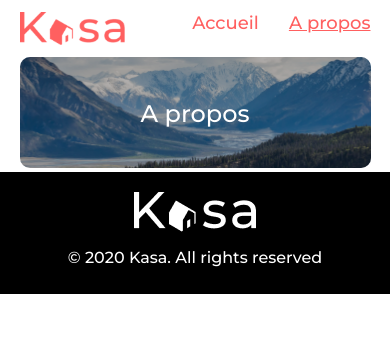
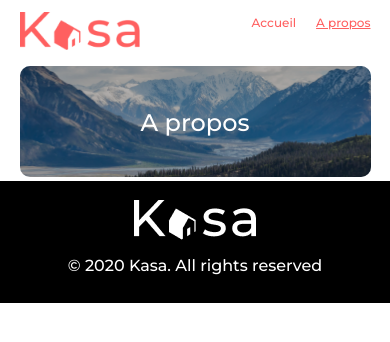
Before and after one commit to maud-vernet/kasa, a React (Create React App) app: page /a-propos in a window 390 px wide. Shown: the top 342 px of the page. Built offline with nearby package versions, Linux system fonts and the light colour scheme.

Commit message:
fix header

```diff
--- a/src/components/Header/header.css
+++ b/src/components/Header/header.css
@@ -6,33 +6,28 @@ header {
     padding: 3% 5% 3% 5%;
 }
 
-#logo {
-    max-width: 30%;
-}
-
-nav {
+#main-nav {
     display: inline;
 }
 
-nav a {
+#main-nav a {
     margin-left: 30px;
     color: var(--primary-color);
-    font-size: 18px;
+    font-size: 24px;
     text-decoration: none;
 }
 
-.active {
+#main-nav > .active {
     text-decoration: underline;
 }
 
-@media screen and (min-width: 1025px) {
-    nav a {
-        margin-left: 40px;
+@media screen and (max-width: 768px) {
+    #logo {
+        width: 120px;
+    }
+
+    #main-nav a {
+        font-size: 12px;
+        margin-left: 20px;
     }
 }
-
-@media screen and (max-width: 350px) {
-    #logo {
-        max-width: 25%;
-    }
-}
--- a/src/components/Header/header.jsx
+++ b/src/components/Header/header.jsx
@@ -5,8 +5,12 @@ import './Header.css'
 function Header() {
     return (
         <header>
-            <img id="logo" src={logo} alt="logo" />
-            <nav>
+            <div>
+                <NavLink to="/">
+                    <img id="logo" src={logo} alt="logo" />
+                </NavLink>
+            </div>
+            <nav id="main-nav">
                 <NavLink to="/">Accueil</NavLink>
                 <NavLink to="/A-propos">A propos</NavLink>
             </nav>
```
